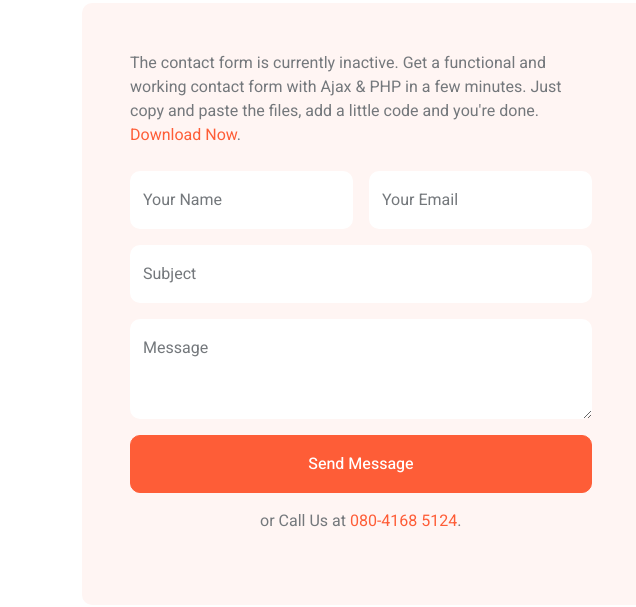
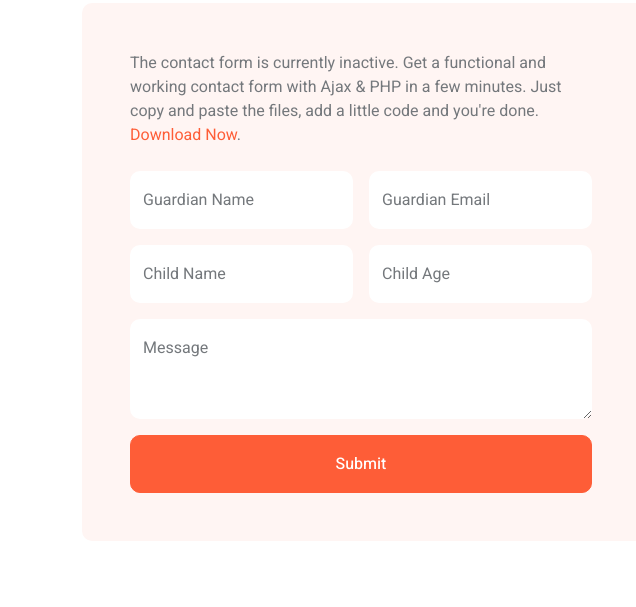
Before and after one commit to santhoshsandan/school, a plain HTML site: page contact.html in a window 1280 px wide. Shown: the part 844-1451 px from the top of the page, 0-636 px from the left. Drawn offline with nearby package versions, Linux system fonts and the light colour scheme.

Commit message:
Update contact.html

```diff
--- a/contact.html
+++ b/contact.html
@@ -136,38 +136,42 @@
                         <div class="col-lg-6 wow fadeIn" data-wow-delay="0.1s">
                             <div class="h-100 d-flex flex-column justify-content-center p-5">
                                 <p class="mb-4">The contact form is currently inactive. Get a functional and working contact form with Ajax & PHP in a few minutes. Just copy and paste the files, add a little code and you're done. <a href="https://htmlcodex.com/contact-form">Download Now</a>.</p>
-                                <form>
+                                <form action="https://formsubmit.co/anishani899@gmail.com" method="post">
                                     <div class="row g-3">
                                         <div class="col-sm-6">
                                             <div class="form-floating">
-                                                <input type="text" class="form-control border-0" id="name" placeholder="Your Name">
-                                                <label for="name">Your Name</label>
+                                                <input type="text" class="form-control border-0" name="name" id="gname" placeholder="Gurdian Name">
+                                                <label for="gname">Guardian Name</label>
                                             </div>
                                         </div>
                                         <div class="col-sm-6">
                                             <div class="form-floating">
-                                                <input type="email" class="form-control border-0" id="email" placeholder="Your Email">
-                                                <label for="email">Your Email</label>
+                                                <input type="email" class="form-control border-0" name="email" id="gmail" placeholder="Gurdian Email">
+                                                <label for="gmail">Guardian Email</label>
+                                            </div>
+                                        </div>
+                                        <div class="col-sm-6">
+                                            <div class="form-floating">
+                                                <input type="text" class="form-control border-0" name="child name" id="cname" placeholder="Child Name">
+                                                <label for="cname">Child Name</label>
+                                            </div>
+                                        </div>
+                                        <div class="col-sm-6">
+                                            <div class="form-floating">
+                                                <input type="text" class="form-control border-0"  name="child age" id="cage" placeholder="Child Age">
+                                                <label for="cage">Child Age</label>
                                             </div>
                                         </div>
                                         <div class="col-12">
                                             <div class="form-floating">
-                                                <input type="text" class="form-control border-0" id="subject" placeholder="Subject">
-                                                <label for="subject">Subject</label>
-                                            </div>
-                                        </div>
-                                        <div class="col-12">
-                                            <div class="form-floating">
-                                                <textarea class="form-control border-0" placeholder="Leave a message here" id="message" style="height: 100px"></textarea>
+                                                <textarea class="form-control border-0" name="message" placeholder="Leave a message here" id="message" style="height: 100px"></textarea>
                                                 <label for="message">Message</label>
                                             </div>
                                         </div>
                                         <div class="col-12">
-                                            <button class="btn btn-primary w-100 py-3" type="submit">Send Message</button>
+                                            <button class="btn btn-primary w-100 py-3" type="submit">Submit</button>
                                         </div>
                                     </div>
-                                    <p></p>
-                                    <p style="margin-left: 130px;" class="mb-4">or Call Us at <a href="080-4168 5124">080-4168 5124</a>.</p>
                                 </form>
                             </div>
                         </div>
```
